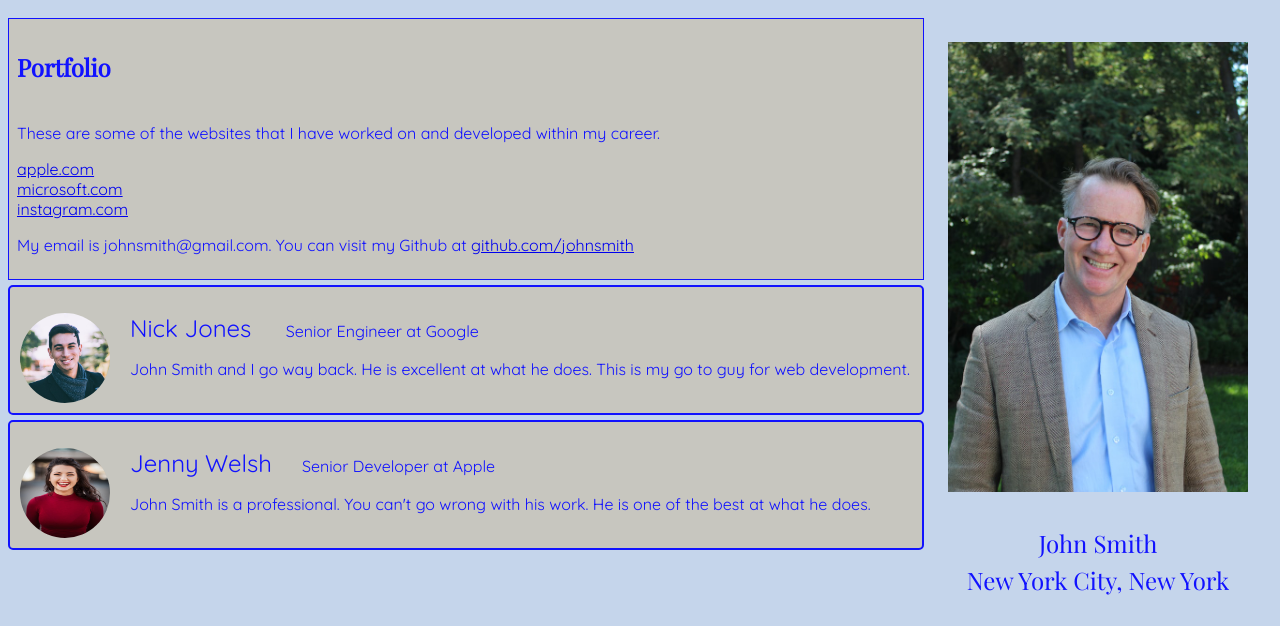
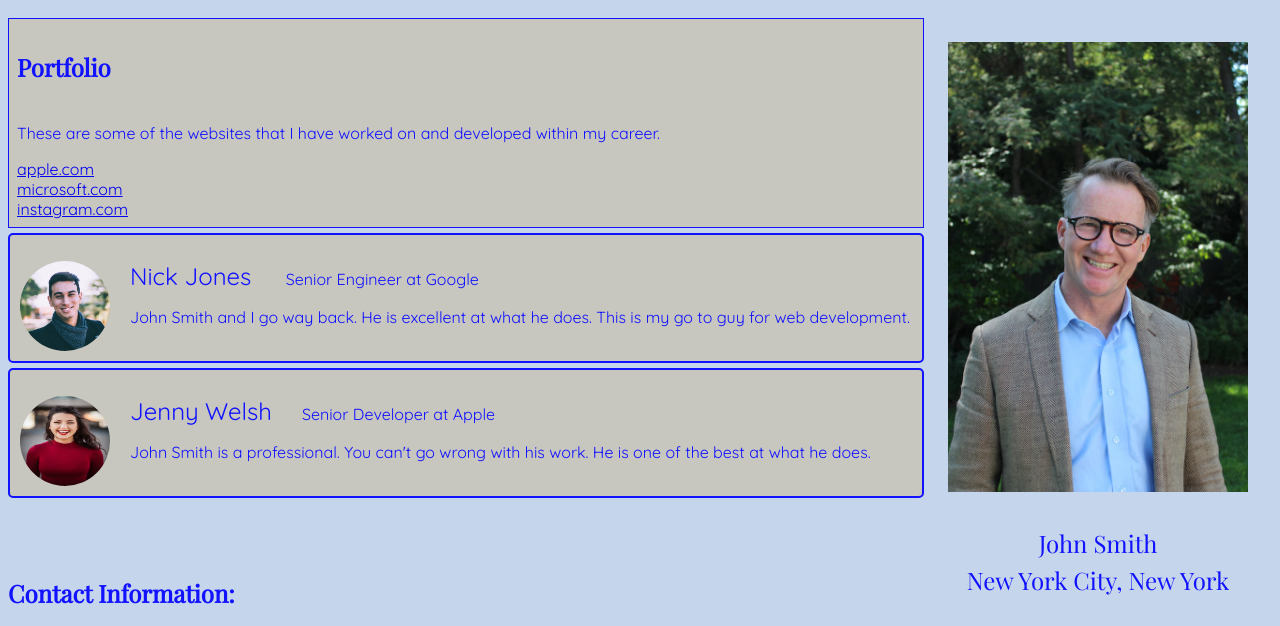
Before and after one commit to RVCC-IDMX/midterm2022-kndi9, a plain HTML site: page index.html in a window 1280 px wide. Shown: the part 166-792 px from the top of the page. Drawn offline with nearby package versions, Linux system fonts and the light colour scheme.

Commit message:
One last second change of email info to bottom

```diff
--- a/index.html
+++ b/index.html
@@ -52,11 +52,6 @@
                 <li><a href="#">instagram.com</a></li>
             </ul>
 
-            <p>
-                My email is johnsmith@gmail.com.
-                You can visit my Github at <a href="#">github.com/johnsmith</a>
-            </p>
-
 
         </section>
 
```
